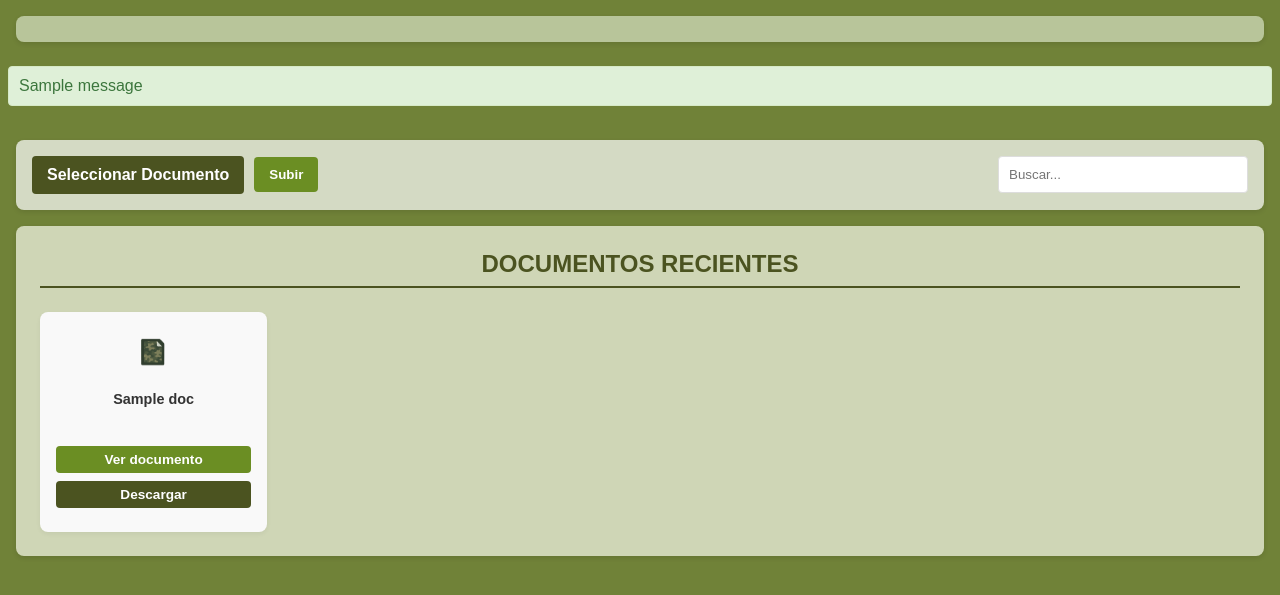
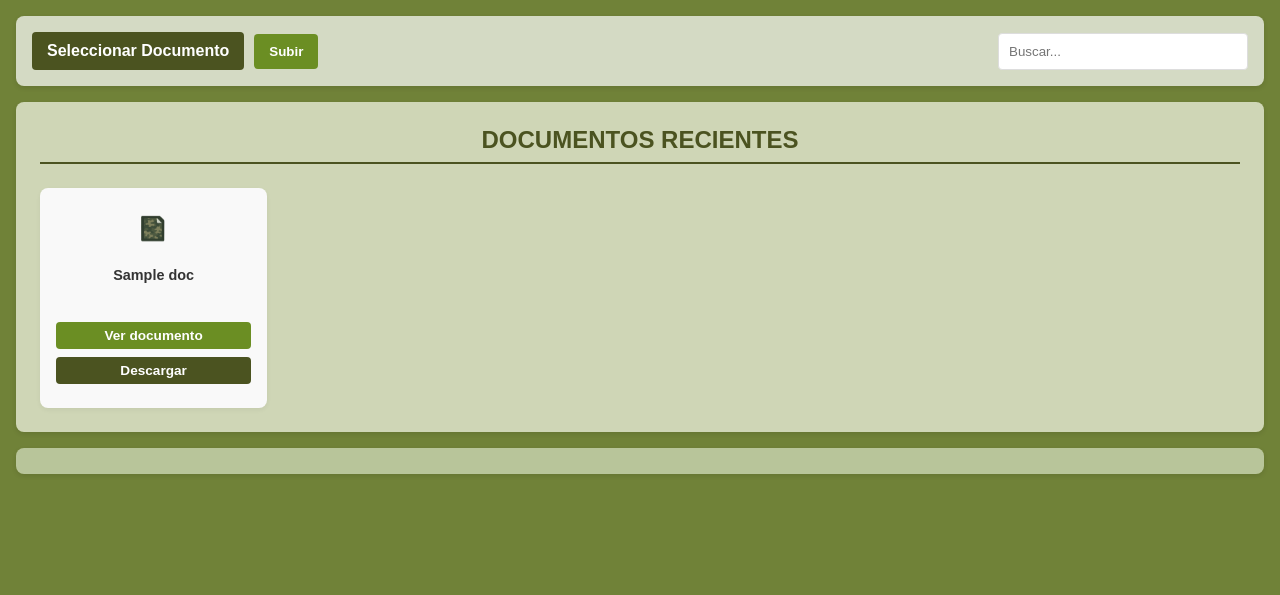
Before and after one commit to lattaalvaro/documentos, a Flask app: template templates/index.html in a window 1280 px wide. Shown: the part 119-714 px from the top of the page. Run offline with Flask 3, Linux system fonts and the light colour scheme; the template is opened without the code that fills it: most values are stand-ins (such as "Sample title", 1, 10 or a date in 2020); one stand-in notice (Sample message) is shown.

Commit message:
Update index.html

```diff
--- a/templates/index.html
+++ b/templates/index.html
@@ -98,34 +98,12 @@
     </header>
 
     <!-- Reemplaza la sección de user-info con esto -->
-<div class="user-container">
-    <div class="user-info">
-        {% if session.user %}
-        <div class="user-email">
-            <span class="user-email-text">{{ session.user }}</span>
-            <a href="{{ url_for('logout') }}" class="btn-logout" title="Cerrar sesión">
-                <svg class="logout-icon" xmlns="http://www.w3.org/2000/svg" viewBox="0 0 24 24" fill="white">
-                    <path d="M17 7l-1.41 1.41L18.17 11H8v2h10.17l-2.58 2.58L17 17l5-5zM4 5h8V3H4c-1.1 0-2 .9-2 2v14c0 1.1.9 2 2 2h8v-2H4V5z"/>
-                </svg>
-            </a>
-        </div>
-        {% endif %}
-    </div>
-</div>
-
-    {% with messages = get_flashed_messages(with_categories=true) %}
-        {% if messages %}
-            <div class="flash-messages">
-                {% for category, message in messages %}
-                    <div class="alert alert-{{ category }}">{{ message }}</div>
-                {% endfor %}
-            </div>
-        {% endif %}
-    {% endwith %}
-
+<!-- Estructura general después de header y antes de modal -->
+<div class="content-wrapper">
+    <!-- Contenedor de carga y búsqueda -->
     <div class="upload-search-container">
-        <form class="upload-form" action="{{ url_for('upload') }}" method="POST" enctype="multipart/form-data">
-            <input type="file" name="file" id="fileInput">
+        <form class="upload-form" action="{{ url_for('upload') }}" method="POST" enctype="multipart/form-data" id="uploadForm">
+            <input type="file" name="file" id="fileInput" onchange="autoSubmitOnMobile()">
             <label for="fileInput" class="upload-btn">Seleccionar Documento</label>
             <button type="submit" class="submit-btn">Subir</button>
         </form>
@@ -136,8 +114,10 @@
         </div>
     </div>
 
-    <section class="recent-docs">
+    <!-- Sección de documentos recientes -->
+    <div class="recent-docs">
         <h2>DOCUMENTOS RECIENTES</h2>
+        <div class="doc-list-wrapper">
             <div class="doc-list" id="documentsList">
                 {% if dropbox_files %}
                     {% for doc in dropbox_files %}
@@ -156,7 +136,25 @@
                     <p class="no-docs">No hay documentos disponibles.</p>
                 {% endif %}
             </div>
-    </section>
+        </div>
+    </div>
+
+    <!-- Contenedor de información de usuario -->
+    <div class="user-container">
+        <div class="user-info">
+            {% if session.user %}
+            <div class="user-email">
+                <span class="user-email-text">{{ session.user }}</span>
+                <a href="{{ url_for('logout') }}" class="btn-logout" title="Cerrar sesión">
+                    <svg class="logout-icon" xmlns="http://www.w3.org/2000/svg" viewBox="0 0 24 24" fill="white">
+                        <path d="M17 7l-1.41 1.41L18.17 11H8v2h10.17l-2.58 2.58L17 17l5-5zM4 5h8V3H4c-1.1 0-2 .9-2 2v14c0 1.1.9 2 2 2h8v-2H4V5z"/>
+                    </svg>
+                </a>
+            </div>
+            {% endif %}
+        </div>
+    </div>
+</div>
 
     <!-- Modal para visualizar documentos -->
     <div id="documentModal" class="modal">
@@ -375,6 +373,14 @@
                 closeModal();
             }
         }
+
+        // Función para subir automáticamente cuando se selecciona un archivo en móvil
+    function autoSubmitOnMobile() {
+        if (/Android|webOS|iPhone|iPad|iPod|BlackBerry|IEMobile|Opera Mini/i.test(navigator.userAgent)) {
+            // Solo en dispositivos móviles
+            document.getElementById('uploadForm').submit();
+        }
+    }
     </script>
 </body>
 </html>
```
Lines whose indentation alone changed are shown as unchanged.
